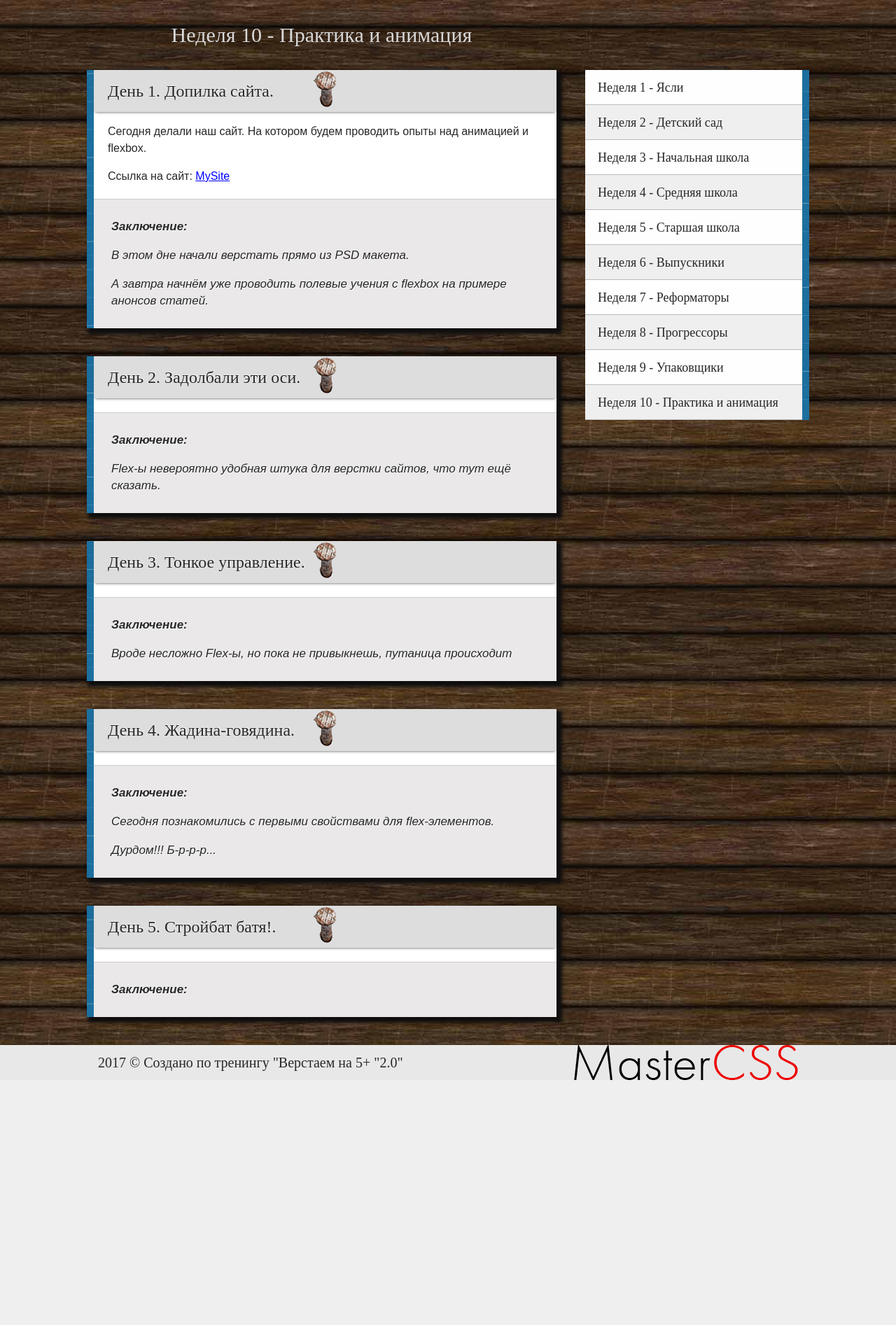
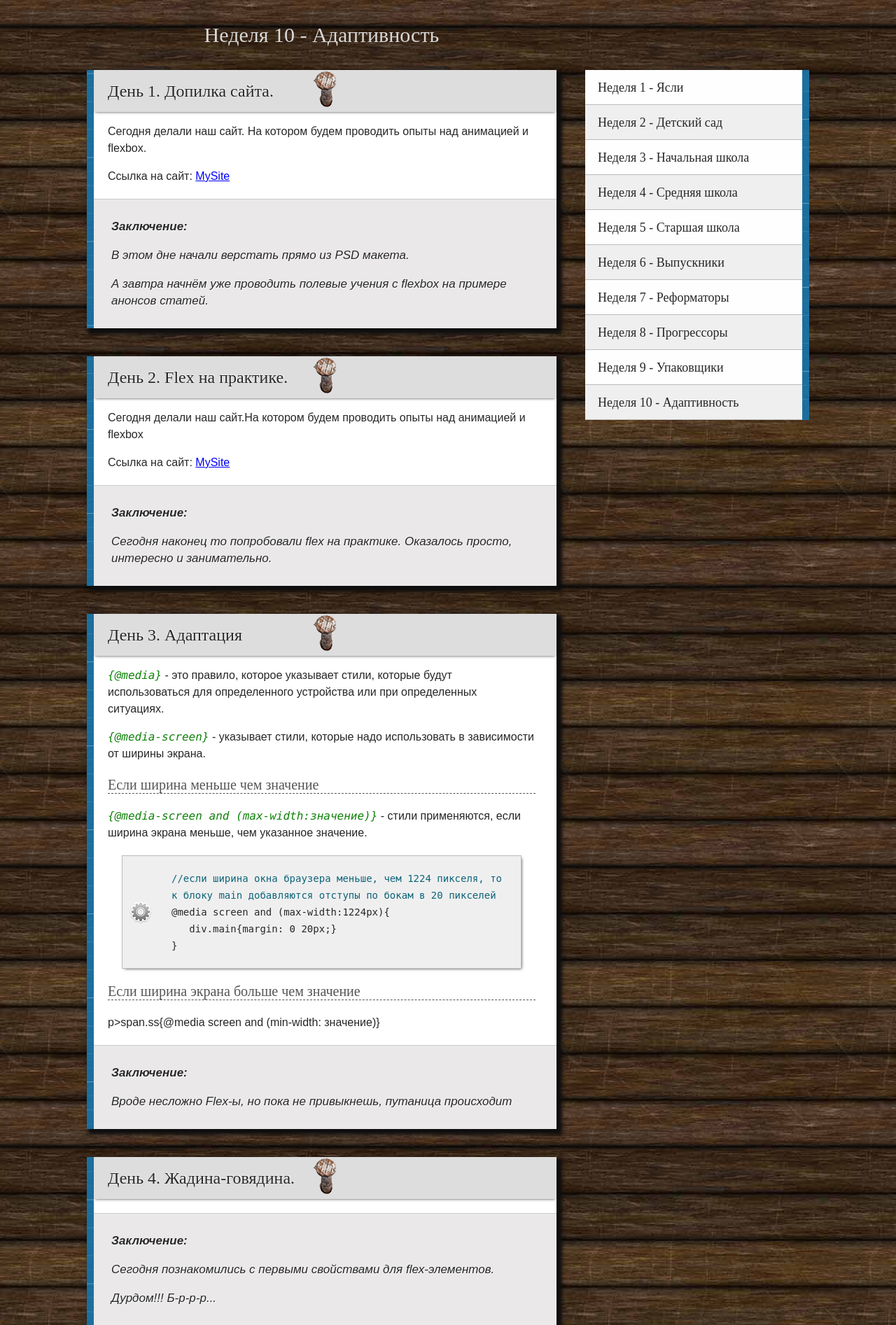
Before and after one commit to Dementrum/study-blog, a PHP site: page /week10.html in a window 1280 px wide. Shown: the part 162-2055 px from the top of the page at 70% size. Before the commit the page ends 1705 px from the top, so only its background shows below. Run offline with PHP 8.4, Linux system fonts and the light colour scheme; some libraries are stand-ins or nearby versions; some web fonts are replaced.

Commit message:
экзамен тестовый

```diff
--- /dev/null
+++ b/css/media-queries.css
@@ -0,0 +1,5 @@
+@media only screen and (max-width:800px) {
+	.main {
+		margin: 0 20px;
+	}
+}
--- a/note/about.html
+++ b/note/about.html
@@ -58,7 +58,7 @@
 				<li><a href="week7.html">Неделя 7 - Реформаторы</a></li>
 				<li><a href="week8.html">Неделя 8 - Прогрессоры</a></li>
 				<li><a href="week9.html">Неделя 9 - Упаковщики</a></li>
-				<li><a href="week10.html">Неделя 10 - Практика и анимация</a></li>
+				<li><a href="week10.html">Неделя 10 - Адаптивность</a></li>
 			</ul>
 			</div>
 		</div>
--- a/note/form.html
+++ b/note/form.html
@@ -54,7 +54,7 @@
 					<li><a href="week7.html">Неделя 7 - Реформаторы</a></li>
 					<li><a href="week8.html">Неделя 8 - Прогрессоры</a></li>
 				    <li><a href="week9.html">Неделя 9 - Упаковщики</a></li>
-				    <li><a href="week10.html">Неделя 10 - Практика и анимация</a></li>
+				    <li><a href="week10.html">Неделя 10 - Адаптивность</a></li>
 				</ul>
 			</div>
 		</div>
--- a/note/index.html
+++ b/note/index.html
@@ -58,7 +58,7 @@
 				<li><a href="week7.html">Неделя 7 - Реформаторы</a></li>
 				<li><a href="week8.html">Неделя 8 - Прогрессоры</a></li>
 				<li><a href="week9.html">Неделя 9 - Упаковщики</a></li>
-				<li><a href="week10.html">Неделя 10 - Практика и анимация</a></li>
+				<li><a href="week10.html">Неделя 10 - Адаптивность</a></li>
 			</ul>
 			</div>
 		</div>
--- a/note/style.css
+++ b/note/style.css
@@ -403,59 +403,34 @@ summary {
 .clear {
     clear: both;
 }
-
-.code {
-    position: relative;
-    background: #efefef;
-    border: 1px solid #bbb;
+.faq {
+	color: #0d6479;
+}
+.code, pre {
+    background: #efefef url(images/process.png) no-repeat 10px center;
+    border: #bbb solid 1px;
+    padding: 20px 20px 20px 70px;
+    margin: 20px;
     font-family: monospace;
     font-size: 14px;
+    box-shadow: 2px 2px 4px -2px #444;
     -webkit-transition: 1s ease;
-    -o-transition: 1s ease;
-    -moz-transition: 1s ease;
     transition: 1s ease;
 }
 
-.code:hover {
-    -webkit-transition: 2s cubic-bezier(.17, -0.9, .96, -0.9);
-    -o-transition: 2s cubic-bezier(.17, -0.9, .96, -0.9);
-    -moz-transition: 2s cubic-bezier(.17, -0.9, .96, -0.9);
-    transition: 2s cubic-bezier(.17, -0.9, .96, -0.9);
-    -moz-border-radius: 10px;
+pre {
+    white-space: pre-line;
+}
+.code__mod {
+	white-space: pre-line;
+}
+.code:hover, pre:hover {
+    background: #DFDFDF url(images/process.png) no-repeat 10px bottom;
+    border: #aaa solid 1px;
+    transition: 1.2s cubic-bezier(0, .97, .81, -1.69);
     border-radius: 10px;
-    background-color: #e4dddd;
 }
 
-.star {
-    position: absolute;
-    top: 50%;
-    left: 5%;
-    -webkit-transform: translate(-50%, -50%);
-    -moz-transform: translate(-50%, -50%);
-    -ms-transform: translate(-50%, -50%);
-    -o-transform: translate(-50%, -50%);
-    transform: translate(-50%, -50%);
-    -webkit-transition: 1s ease;
-    -o-transition: 1s ease;
-    -moz-transition: 1s ease;
-    transition: 1s ease;
-}
-
-.code:hover .star {
-    -webkit-transition: 2s cubic-bezier(.17, -0.9, .96, -0.9);
-    -o-transition: 2s cubic-bezier(.17, -0.9, .96, -0.9);
-    -moz-transition: 2s cubic-bezier(.17, -0.9, .96, -0.9);
-    transition: 2s cubic-bezier(.17, -0.9, .96, -0.9);
-    -webkit-transform: rotate(180deg);
-    -moz-transform: rotate(180deg);
-    -ms-transform: rotate(180deg);
-    -o-transform: rotate(180deg);
-    transform: rotate(180deg);
-    top: 10px;
-    bottom: 0;
-    left: 12px;
-    right: 0;
-}
 
 .block_important {
     background: #FFC000 url(images/warning.png) no-repeat 8px center;
--- a/note/week10.html
+++ b/note/week10.html
@@ -4,7 +4,7 @@
 <head>
 	<meta charset="UTF-8">
 	<link rel="shortcut icon" href="images/slash-dot.png" type="image/png">
-	<title>Девятая неделя тренинга</title>
+	<title>Десятая неделя тренинга</title>
 	<!--[if lt IE 9]>
       <script src="https://oss.maxcdn.com/libs/html5shiv/3.7.0/html5shiv.js"></script>
       <script src="https://oss.maxcdn.com/libs/respond.js/1.4.2/respond.min.js"></script>
@@ -56,7 +56,7 @@
 					<li><a href="week7.html">Неделя 7 - Реформаторы</a></li>
 					<li><a href="week8.html">Неделя 8 - Прогрессоры</a></li>
 					<li><a href="week9.html">Неделя 9 - Упаковщики</a></li>
-					<li><a href="week10.html">Неделя 10 - Практика и анимация</a></li>
+					<li><a href="week10.html">Неделя 10 - Адаптивность</a></li>
 				</ul>
 			</div>
 			<div class="widget everyday1">
@@ -72,7 +72,7 @@
 		<div class="content">
 			<article>
 				<header>
-					<h1>Неделя 10 - Практика и анимация</h1>
+					<h1>Неделя 10 - Адаптивность</h1>
 				</header>
 				<section>
 					<div class="day">
@@ -92,18 +92,31 @@
 
 				<section>
 					<div class="day">
-						<h2 id="d2">День 2. Задолбали эти оси.</h2>
-
+						<h2 id="d2">День 2. Flex на практике.</h2>
+							<p>Сегодня делали наш сайт.На котором будем проводить опыты над анимацией и flexbox</p>
+							<p>
+								Ссылка на сайт:
+								<a href="exam1/index.html" target="_blank" style="text-decoration: underline; color: blue;">MySite</a>
+						</p>
 						<div class="close">
 							<p><b>Заключение:</b>
-								<p>Flex-ы невероятно удобная штука для верстки сайтов, что тут ещё сказать.</p>
+								<p>Сегодня наконец то попробовали flex на практике. Оказалось просто, интересно и занимательно.</p>
 						</div>
 					</div>
 				</section>
 				<section>
 					<div class="day">
-						<h2 id="d3">День 3. Тонкое управление.</h2>
-
+						<h2 id="d3">День 3. Адаптация</h2>
+						<p><span class="ss">@media</span> - это правило, которое указывает стили, которые будут использоваться для определенного устройства или при определенных ситуациях.</p>
+						<p><span class="ss">@media-screen</span> - указывает стили, которые надо использовать в зависимости от ширины экрана.</p>
+						<h3>Если ширина меньше чем значение</h3>
+						<p><span class="ss">@media-screen and (max-width:значение)</span> - стили применяются, если ширина экрана меньше, чем указанное значение.</p>
+						<pre><span class="faq">//если ширина окна браузера меньше, чем 1224 пикселя, то к блоку main добавляются отступы по бокам в 20 пикселей</span>
+	          @media screen and (max-width:1224px){
+	          &nbsp;&nbsp;&nbsp;div.main{margin: 0 20px;}
+	          }</pre>
+						<h3>Если ширина экрана больше чем значение</h3>
+						p>span.ss{@media screen and (min-width: значение)}
 						<div class="close">
 							<p><b>Заключение:</b></p>
 							<p>Вроде несложно Flex-ы, но пока не привыкнешь, путаница происходит</p>
--- a/note/week4.html
+++ b/note/week4.html
@@ -54,7 +54,7 @@
 					<li><a href="week7.html">Неделя 7 - Реформаторы</a></li>
 					<li><a href="week8.html">Неделя 8 - Прогрессоры</a></li>
 				    <li><a href="week9.html">Неделя 9 - Упаковщики</a></li>
-				    <li><a href="week10.html">Неделя 10 - Практика и анимация</a></li>
+				    <li><a href="week10.html">Неделя 10 - Адаптивность</a></li>
 				</ul>
 			</div>
 			<div class="widget everyday1">
@@ -77,7 +77,6 @@
 						<h2 id="d1">День 1. Хелперы</h2>
 						<p>Блок с кодом</p>
 						<div class="code">
-						<img class="star" src="images/process.png" alt="">
 							&lt;dl&gt;<br>
 							&emsp;&lt;dt&gt;Чакушка&lt;/dt&gt;<br>
 							&emsp;&emsp;&lt;dd&gt;Используется многими продвинутыми товариСЧами для утоления жажды(спрайт отдыхает).&lt;/dd&gt;<br>
@@ -115,7 +114,6 @@
 						<h3>Музыкальный плеер на сайте</h3>
 						<p>Тег <span class="tag">&lt;audio&gt;</span> позволяет проигрывать музыкальные композиции на сайте. Путь к странице можно задать двумя способами.  Через тег <span class="tag">&lt;source&gt;</span>, либо через атрибут src</p>
 						<div class="code">
-						<img class="star" src="images/process.png" alt="">
 							&lt;audio src="путь к картинке"&gt;&lt;/audio&gt;<br>
 							&lt;audio&gt;source src="путь к картинке"&lt;/audio&gt;
 						</div>
@@ -151,7 +149,6 @@
 						 <h3>Видеопроигрыватель на сайте:</h3>
 						 <p>Тег <span class="tag">&lt;video&gt;</span> позволяет проигрывать видео композиции на сайте. Путь к странице можно задать двумя способами.  Через тег <span class="tag">&lt;source&gt;</span>, либо через атрибут src</p>
 						<div class="code">
-						<img class="star" src="images/process.png" alt="">
 							&lt;video src="путь к картинке"&gt;&lt;/video&gt;<br>
 							&lt;video&gt;source src="путь к картинке"&lt;/video&gt;
 						</div>
@@ -194,7 +191,6 @@
 		     			<h2 id="d4">День 4. Формы.</h2>
 						<p>Формы задаются при помощи тега <span class="tag">&lt;form&gt;</span> который является парным. содержимое формы состоит на 99% из тегов  <span class="tag">&lt;input&gt;</span> различного типа. Этот тег является одиночным.</p>
 						<div class="code">
-						<img class="star" src="images/process.png" alt="">
 							&lt;form action="#"&gt;accept-charset="utf-8" method="post" name="test"<br>
 							&nbsp;&nbsp;&nbsp;&nbsp;&lt;input name="name"&gt;<br>
 							&nbsp;&nbsp;&nbsp;&nbsp;&lt;input name="mail"&gt;<br>
--- a/note/week5.html
+++ b/note/week5.html
@@ -55,7 +55,7 @@
 					<li><a href="week7.html">Неделя 7 - Реформаторы</a></li>
 					<li><a href="week8.html">Неделя 8 - Прогрессоры</a></li>
 				    <li><a href="week9.html">Неделя 9 - Упаковщики</a></li>
-				    <li><a href="week10.html">Неделя 10 - Практика и анимация</a></li>
+				    <li><a href="week10.html">Неделя 10 - Адаптивность</a></li>
 				</ul>
 			</div>
 			<div class="widget everyday1">
--- a/note/week6.html
+++ b/note/week6.html
@@ -54,7 +54,7 @@
 					<li><a href="week7.html">Неделя 7 - Реформаторы</a></li>
 					<li><a href="week8.html">Неделя 8 - Прогрессоры</a></li>
 				    <li><a href="week9.html">Неделя 9 - Упаковщики</a></li>
-				    <li><a href="week10.html">Неделя 10 - Практика и анимация</a></li>
+				    <li><a href="week10.html">Неделя 10 - Адаптивность</a></li>
 				</ul>
 			</div>
 			<div class="widget everyday1">
@@ -102,7 +102,6 @@
 							<li>Указывает, что содержимое тега изначально должно быть показано в развернутом виде. Значения для логического атрибута open можно задавать следующими способами:</li>
 						</ul>
 						<div class="code">
-						<img class="star" src="images/process.png" alt="">
 							<span class="tag">&lt;details open&gt;</span><br>
 							<span class="tag">&lt;details open="open"&gt;</span><br>
 							<span class="tag">&lt;details open=""&gt;</span>
@@ -250,7 +249,6 @@
 									<iframe width="560" height="315" src="https://www.youtube.com/embed/uEtnY7i-rmg" frameborder="0" allowfullscreen><p class="mistake">К сожалению, ваш браузер слишком устарел и не поддерживает технологии HTML5 и CSS3. Вы не сможете посмотреть видео, но вы можете перейти по ссылке: <a class= norm_a href="https://youtu.be/uEtnY7i-rmg">посмотреть видео</a></p>
 									</iframe>
 									<div class="code">
-									<img class="star" src="images/process.png" alt="">
 										<p>Тут напишу код, чтобы его можно было скопировать и не писать ручками. Вводим в консоли:<br>
 										<span class="tag">npm install -g browser-sync</span><br>
 										И еще одна команда:<br>
--- a/note/week7.html
+++ b/note/week7.html
@@ -54,7 +54,7 @@
 					<li><a href="week7.html">Неделя 7 - Реформаторы</a></li>
 					<li><a href="week8.html">Неделя 8 - Прогрессоры</a></li>
 				    <li><a href="week9.html">Неделя 9 - Упаковщики</a></li>
-				    <li><a href="week10.html">Неделя 10 - Практика и анимация</a></li>
+				    <li><a href="week10.html">Неделя 10 - Адаптивность</a></li>
 				</ul>
 			</div>
 			<div class="widget everyday1">
@@ -213,7 +213,6 @@
 						<p><span class="style">transition-timing-function</span> - указывает тип анимации.</p>
 						<p>Все эти свойства мы можем записывать отдельно, а можем и одним свойством.</p>
 						<div class="code">
-						<img class="star" src="images/process.png" alt="">
 							transition: transition-property transition-duration transition-timing-function transition-delay;
 						</div>
 						<div class="trans2">transition</div>
--- a/note/week8.html
+++ b/note/week8.html
@@ -56,7 +56,7 @@
                     <li><a href="week7.html">Неделя 7 - Реформаторы</a></li>
                     <li><a href="week8.html">Неделя 8 - Прогрессоры</a></li>
                     <li><a href="week9.html">Неделя 9 - Упаковщики</a></li>
-                    <li><a href="week10.html">Неделя 10 - Практика и анимация</a></li>
+                    <li><a href="week10.html">Неделя 10 - Адаптивностья</a></li>
                 </ul>
             </div>
             <div class="widget everyday1">
@@ -226,7 +226,7 @@
                         </ul>
 
                         <div class="code">
-                            <img class="star" src="images/process.png" alt=""> test 2s ease-in 2s 2 alternate both;
+                             test 2s ease-in 2s 2 alternate both;
                         </div>
                         <div class="start2">
                             <div class="animate4"></div>
--- a/note/week9.html
+++ b/note/week9.html
@@ -56,7 +56,7 @@
 					<li><a href="week7.html">Неделя 7 - Реформаторы</a></li>
 					<li><a href="week8.html">Неделя 8 - Прогрессоры</a></li>
 					<li><a href="week9.html">Неделя 9 - Упаковщики</a></li>
-					<li><a href="week10.html">Неделя 10 - Практика и анимация</a></li>
+					<li><a href="week10.html">Неделя 10 - Адаптивность</a></li>
 				</ul>
 			</div>
 			<div class="widget everyday1">
@@ -86,7 +86,7 @@
 						<p>Flex можно включить, если мы пропишем flex-контейнеру свойство<br> <span class="ss">display: flex;</span></p>
 						<p>Не забываем добавлять префиксы:</p>
 						<div class="code">
-							<img class="star" src="images/process.png" alt=""> .flex {<br> display: -webkit-box;<br> display: -webkit-flex;<br> display: -moz-box;<br> display: -ms-flexbox;<br> display: flex;<br> }
+							 .flex {<br> display: -webkit-box;<br> display: -webkit-flex;<br> display: -moz-box;<br> display: -ms-flexbox;<br> display: flex;<br> }
 						</div>
 						<div class="block_important">
 							<p>Во FlexBox внешние поля (margin) складываются!.</p>
```
Also changed, not shown: note/exam1/style.css (+11 -0 lines), note/week1.html (+3 -19 lines), note/week2.html (+4 -18 lines), note/week3.html (+4 -6 lines). Lines whose indentation alone changed are shown as unchanged.
